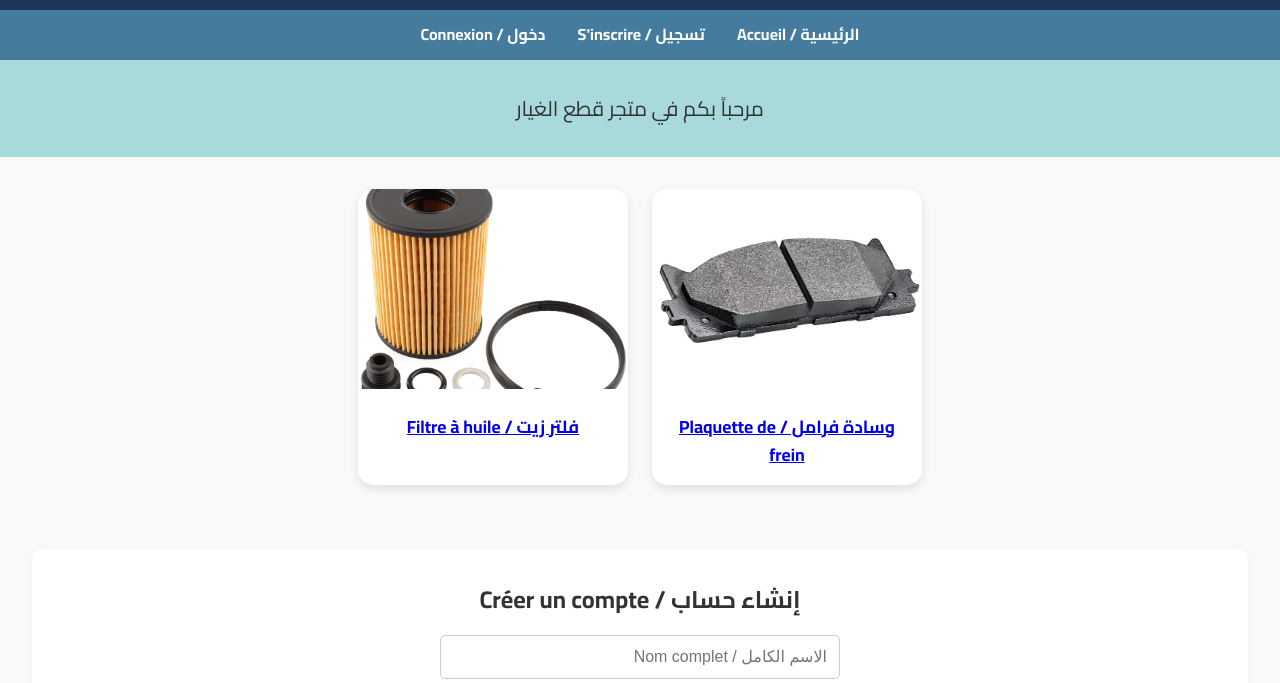
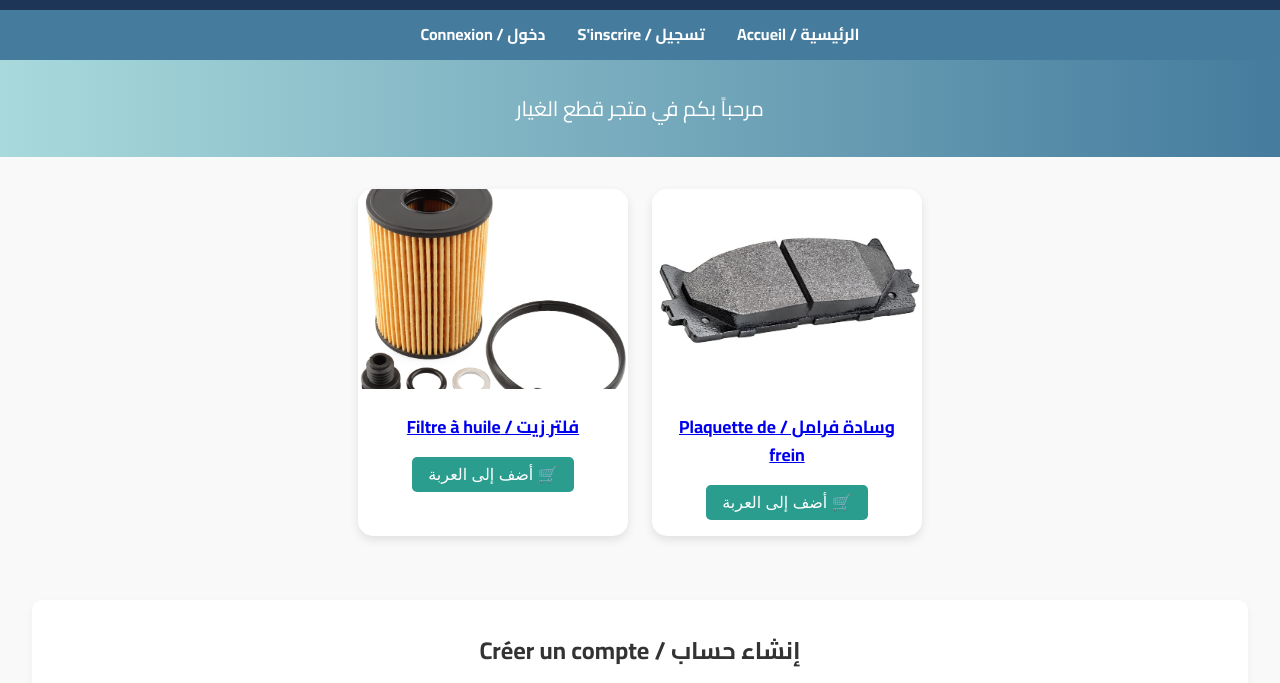
Before and after one commit to mouad2003-ai/Car-Parts-store, a plain HTML site: page index.html in a window 1280 px wide. Shown: the part 68-751 px from the top of the page. Drawn offline with Linux system fonts and the light colour scheme.

Commit message:
Update index.html

```diff
--- a/index.html
+++ b/index.html
@@ -12,6 +12,8 @@
       --accent-color: #a8dadc;
       --text-color: #333;
       --bg-color: #f9f9f9;
+      --danger-color: #e63946;
+      --success-color: #2a9d8f;
     }
 
     * {
@@ -34,6 +36,7 @@
       justify-content: space-between;
       align-items: center;
       padding: 1rem 2rem;
+      flex-wrap: wrap;
     }
 
     .logo {
@@ -52,6 +55,7 @@
       justify-content: center;
       gap: 2rem;
       padding: 0.75rem;
+      flex-wrap: wrap;
     }
 
     nav a {
@@ -61,10 +65,11 @@
     }
 
     .banner {
-      background-color: var(--accent-color);
+      background: linear-gradient(to right, var(--accent-color), var(--secondary-color));
       text-align: center;
       padding: 2rem;
       font-size: 1.3rem;
+      color: #fff;
     }
 
     .products {
@@ -83,6 +88,7 @@
       width: 270px;
       transition: transform 0.3s ease;
       text-align: center;
+      position: relative;
     }
 
     .product:hover {
@@ -98,6 +104,21 @@
     .product h3 {
       padding: 1rem;
       font-size: 1.1rem;
+    }
+
+    .add-to-cart {
+      background: var(--success-color);
+      color: white;
+      border: none;
+      padding: 0.5rem 1rem;
+      margin-bottom: 1rem;
+      border-radius: 5px;
+      cursor: pointer;
+      transition: background 0.3s;
+    }
+
+    .add-to-cart:hover {
+      background: #21867a;
     }
 
     section.signup, section.login {
@@ -144,6 +165,7 @@
       color: white;
       text-align: center;
       padding: 1rem;
+      margin-top: 2rem;
     }
 
     @media (max-width: 768px) {
@@ -183,6 +205,7 @@
         <img src="images/brake.jpg" alt="وسادة فرامل">
         <h3>وسادة فرامل / Plaquette de frein</h3>
       </a>
+      <button class="add-to-cart">🛒 أضف إلى العربة</button>
     </div>
 
     <div class="product">
@@ -190,6 +213,7 @@
         <img src="images/oil.jpg" alt="فلتر زيت">
         <h3>فلتر زيت / Filtre à huile</h3>
       </a>
+      <button class="add-to-cart">🛒 أضف إلى العربة</button>
     </div>
   </section>
 
```
